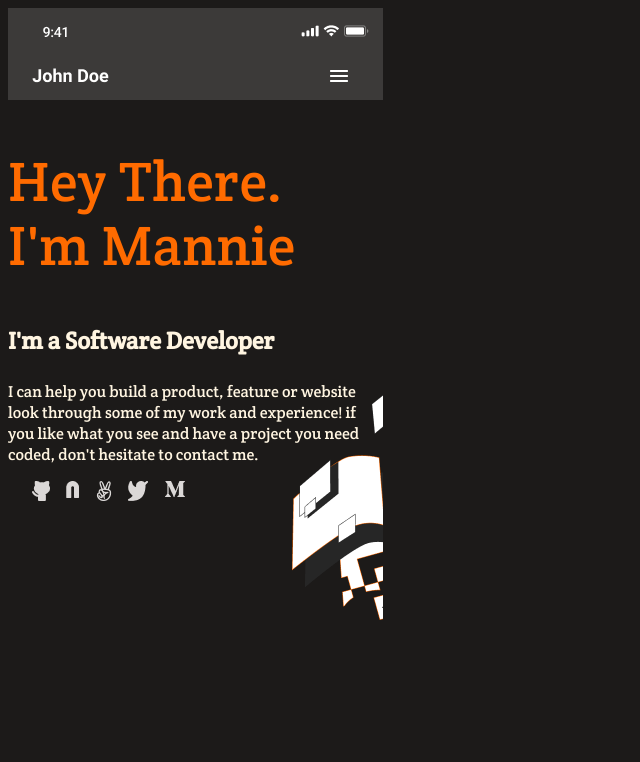
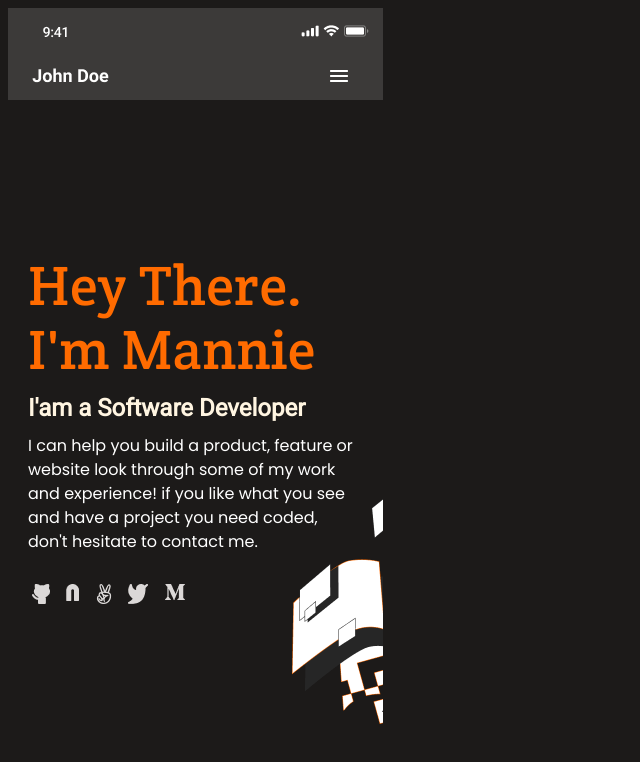
Before and after one commit to AceMannie/Portfolio, a plain HTML site: page index.html in a window 1280 px wide. Shown: the whole page, without its empty margins (0-640 px from the left). Drawn offline with Linux system fonts and the light colour scheme.

Commit message:
Changes made on file

```diff
--- a/index.html
+++ b/index.html
@@ -10,7 +10,12 @@
     <link rel="preconnect" href="https://fonts.googleapis.com">
 <link rel="preconnect" href="https://fonts.gstatic.com" crossorigin>
 <link href="https://fonts.googleapis.com/css2?family=Crete+Round&display=swap" rel="stylesheet">
-
+<link rel="preconnect" href="https://fonts.googleapis.com">
+<link rel="preconnect" href="https://fonts.gstatic.com" crossorigin>
+<link href="https://fonts.googleapis.com/css2?family=Roboto&display=swap" rel="stylesheet">
+<link rel="preconnect" href="https://fonts.googleapis.com">
+<link rel="preconnect" href="https://fonts.gstatic.com" crossorigin>
+<link href="https://fonts.googleapis.com/css2?family=Poppins&display=swap" rel="stylesheet">
 </head>
 
 <body>
@@ -23,9 +28,9 @@
     <section class="header_info_section">
 
         <h1 class="greeting-header">Hey There. <br> I'm Mannie</h1>
-        <p class="Profession">I'm a Software Developer</p>
+        <h2 class="SupportingText">I'am a Software Developer</h2>
 
-            <p class="Skills">I can help you build a product,
+            <p class="Description"> I can help you build a product,
             feature or website look through some of my work and
             experience! if you like what you see and have a project
             you need coded, don't hesitate to contact me.</p>
--- a/style.css
+++ b/style.css
@@ -1,12 +1,8 @@
 body {
   background-color: #1c1a19;
   width: 375px;
-}
-
-.header_menu {
-  display: flex;
-  align-items: center;
-  justify-content: space-between;
+  height: 590px;
+  top: 92px;
 }
 
 .header_info_section {
@@ -15,6 +11,7 @@ body {
   background-position-x: right;
   background-position-y: bottom;
   background-repeat: no-repeat;
+  align-items: flex-start;
 }
 
 .Navbar {
@@ -34,6 +31,18 @@ body {
   color: #ffff;
 }
 
+h1 {
+  margin: 150px 10px 10px 20px;
+}
+
+h2 {
+  margin: 5px 10px 10px 20px;
+}
+
+p {
+  margin: 2px 30px 30px 20px;
+}
+
 .greeting-header {
   color: #ff6b00;
   font-family: 'Crete Round', serif;
@@ -44,9 +53,9 @@ body {
   letter-spacing: 0.37px;
 }
 
-.Profession {
+.SupportingText {
   color: #fff5e1;
-  font-family: 'Crete Round', serif;
+  font-family: 'Roboto', sans-serif;
   font-style: normal;
   font-weight: 700;
   font-size: 24px;
@@ -55,12 +64,13 @@ body {
   align-items: center;
 }
 
-.Skills {
-  color: #fff5e1;
-  font-family: 'Crete Round', serif;
+.Description {
+  color: #ffff;
+  font-family: 'Poppins', sans-serif;
   font-style: normal;
   font-weight: 400;
   font-size: 16px;
+  line-height: 24px;
 }
 
 #social-icons {
@@ -76,21 +86,10 @@ body {
   order: 3;
 }
 
-.twitter:hover,
-.linkedi:hover,
+/* .twitter:hover,
+.linkedin:hover,
 .github:hover,
 .angel:hover {
   color: #505f79;
   opacity: 0.5;
-}
-
-.Group {
-  position: absolute;
-  height: 200px;
-  width: 200px;
-  top: 56.55%;
-  bottom: -13.36%;
-  left: 63.62%;
-  right: -10.61%;
-  z-index: -1;
-}
+} */
```
Also changed, not shown: 2 other files.
